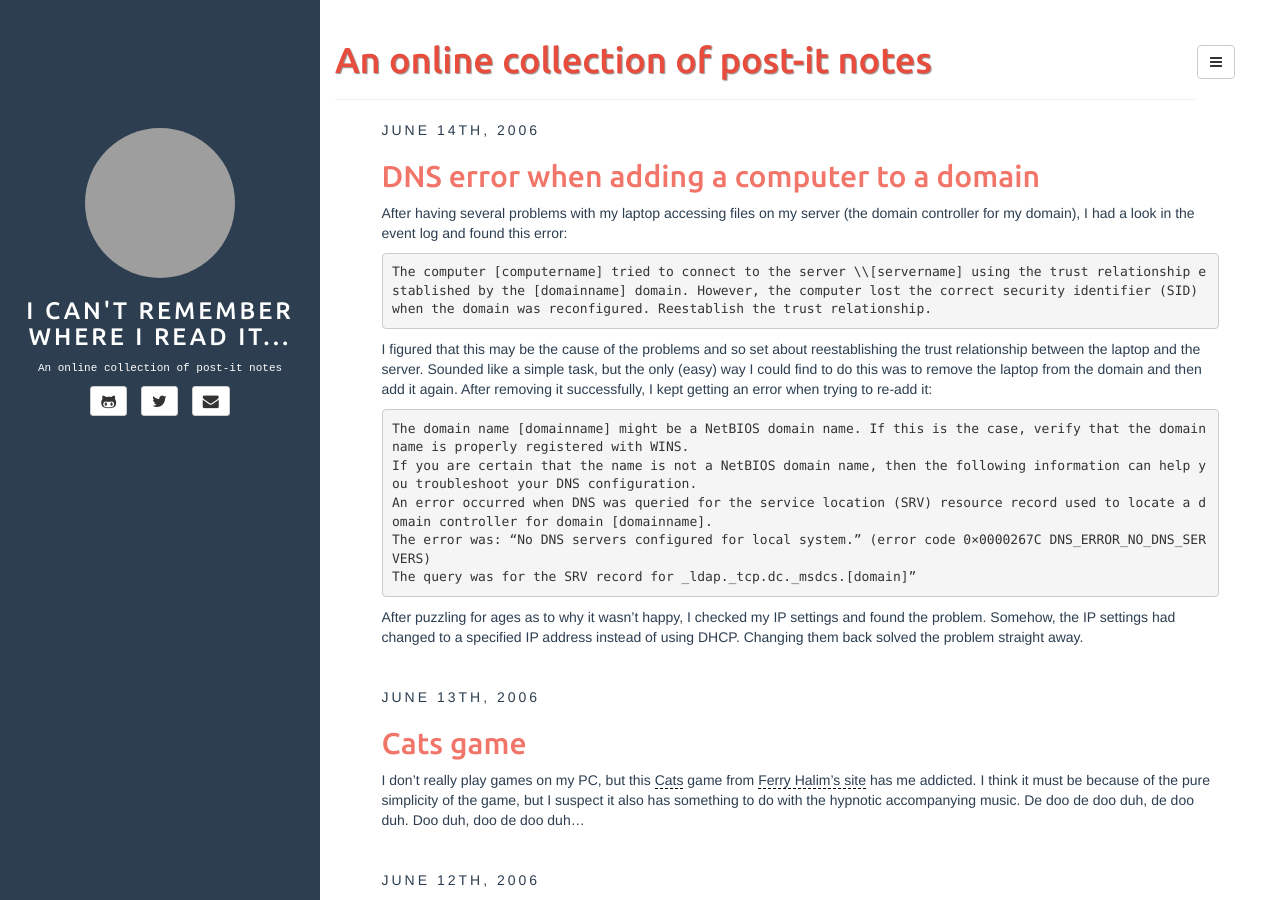
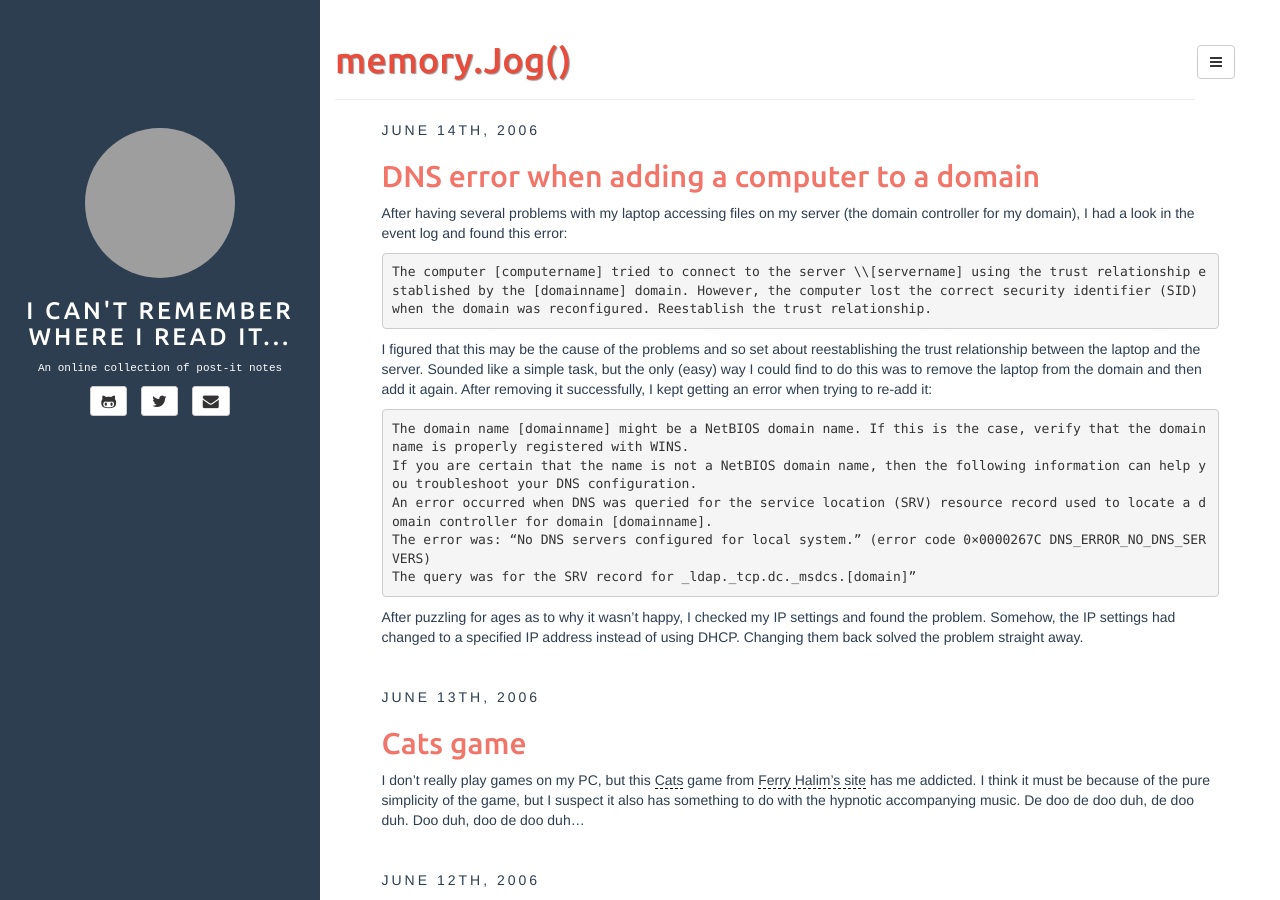
Before and after one commit to adrianbanks/adrianbanks.github.io, a Jekyll site: the page built from index.html, in a window 1280 px wide and 900 px high. Built offline with Jekyll 4.4.1, drawn with Linux system fonts in a browser that asks for light colours; the list of posts is cut into pages by our own code; grey boxes are pictures that could not be loaded.

Commit message:
New site title

```diff
--- a/_config.yml
+++ b/_config.yml
@@ -16,7 +16,7 @@ defaults:
     scope:
       path: "" # empty string for all files
     values:
-      title: An online collection of post-it notes
+      title: memory.Jog()
 
 description: Stylish Jekyll Theme
 author:
```
